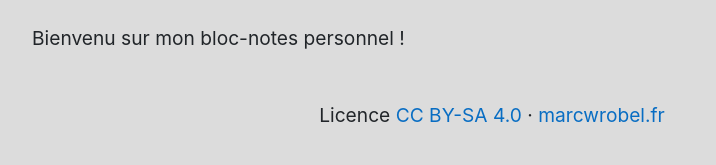
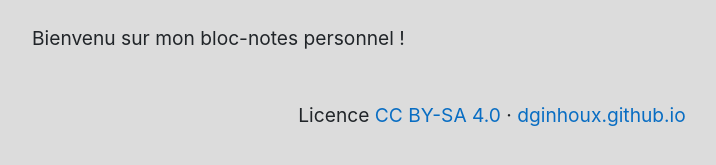
Before and after one commit to dginhoux/dginhoux.github.io, a Jekyll site: the page built from _posts/2022-09-18-hello-world.md, in a window 1280 px wide. Shown: the part 140-305 px from the top of the page, without its empty margins (148-864 px from the left). Built offline with Jekyll 4.4.1, drawn with Linux system fonts in a browser that asks for light colours; comment, search, counter and statistics services are not loaded.

Commit message:
update footer

```diff
--- a/_includes/footer.html
+++ b/_includes/footer.html
@@ -2,5 +2,5 @@
 <footer class="container mt-auto py-3 text-center">
   Licence <a href="https://creativecommons.org/licenses/by-sa/4.0/" target="_blank">CC BY-SA 4.0</a>
   &middot;
-  <a href="{{ '/' | absolute_url }}">marcwrobel.fr</a>
+  <a href="{{ '/' | absolute_url }}">dginhoux.github.io</a>
 </footer>
```
